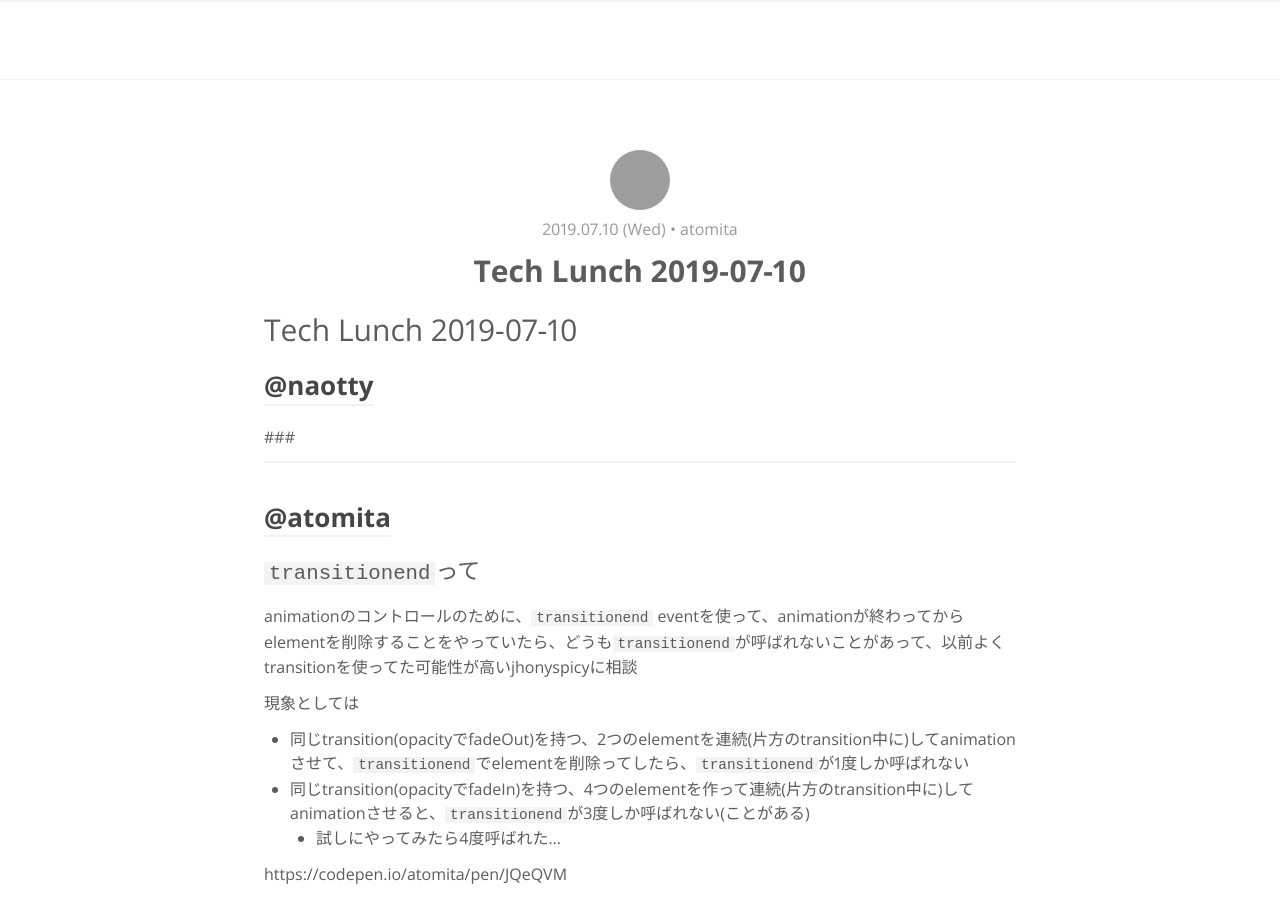
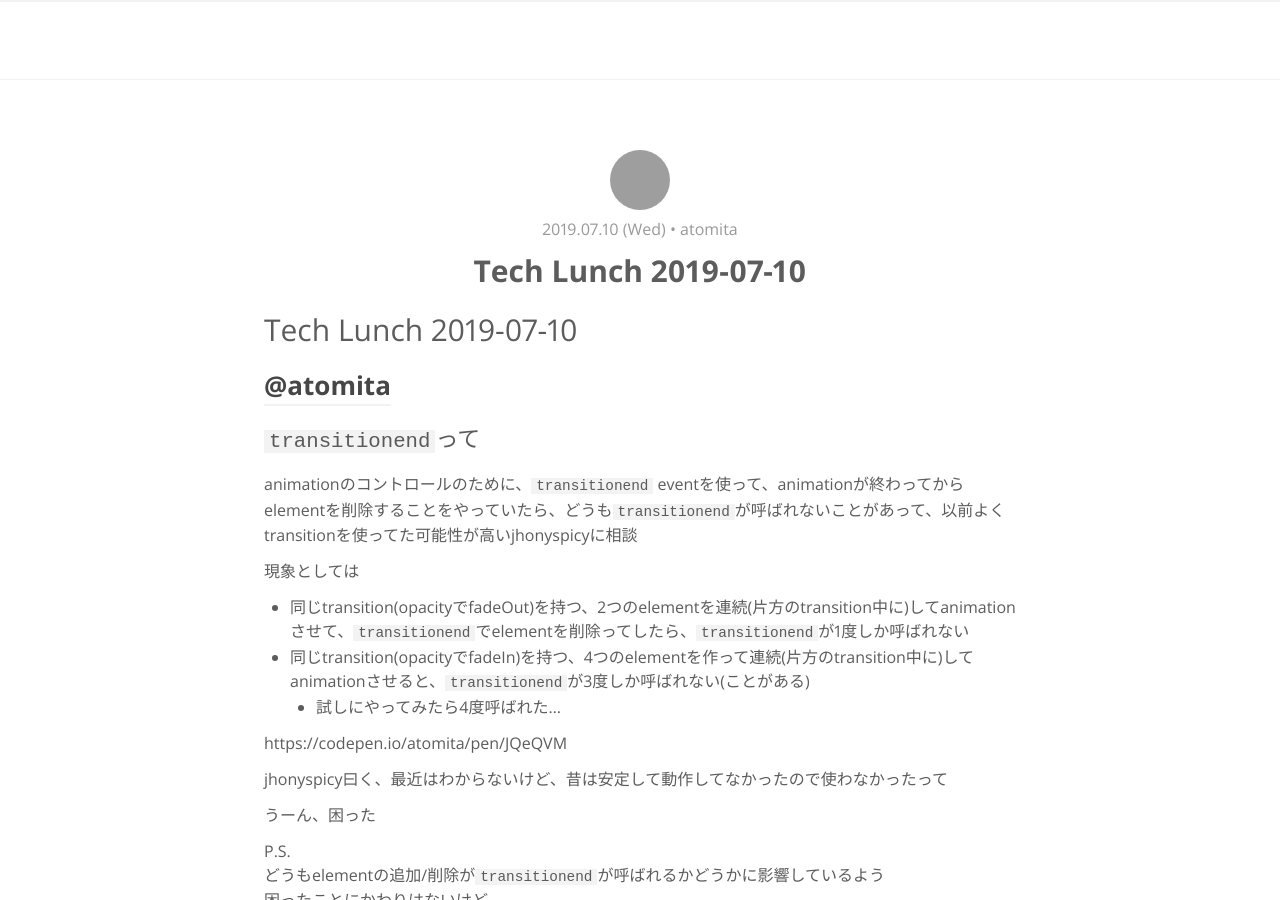
Before and after one commit to RyukyuInteractive/tech.ryukyu-i.co.jp, a Jekyll site: the page built from _posts/2019-07-10-tech-lunch-20190710.md, in a window 1280 px wide and 900 px high. Built offline with Jekyll 4.4.1, drawn with Linux system fonts in a browser that asks for light colours; a script that is not in the unit is left out; comment, search, counter and statistics services are not loaded; grey boxes are pictures that could not be loaded.

Commit message:
Update 2019-07-10-tech-lunch-20190710.md

```diff
--- a/_posts/2019-07-10-tech-lunch-20190710.md
+++ b/_posts/2019-07-10-tech-lunch-20190710.md
@@ -8,14 +8,6 @@ typora-root-url: ..
 ---
 
 # Tech Lunch 2019-07-10
-
-## [@naotty](https://github.com/naotty)
-
-###
-
-
-
-----
 
 ## [@atomita](https://github.com/atomita)
 
```
